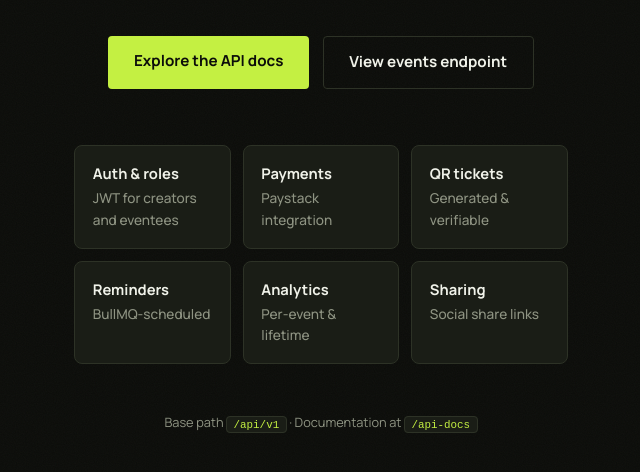
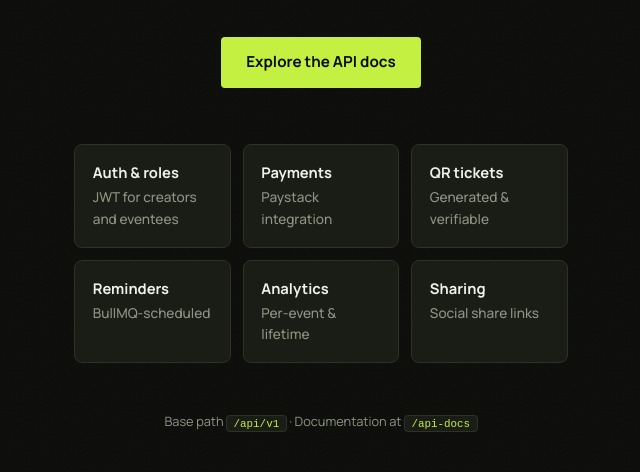
Before and after one commit to hemahnuhel/eventful, a website: page public/index.html in a window 1280 px wide. Shown: the part 300-772 px from the top of the page, without its empty margins (319-959 px from the left). Drawn offline with nearby package versions, Linux system fonts and the light colour scheme.

Commit message:
Remove redundant button from landing page

```diff
--- a/public/index.html
+++ b/public/index.html
@@ -125,7 +125,6 @@
 
   <div class="actions">
     <a class="btn primary" href="/api-docs">Explore the API docs</a>
-    <a class="btn ghost" href="/api/v1/events">View events endpoint</a>
   </div>
 
   <div class="features">
```
